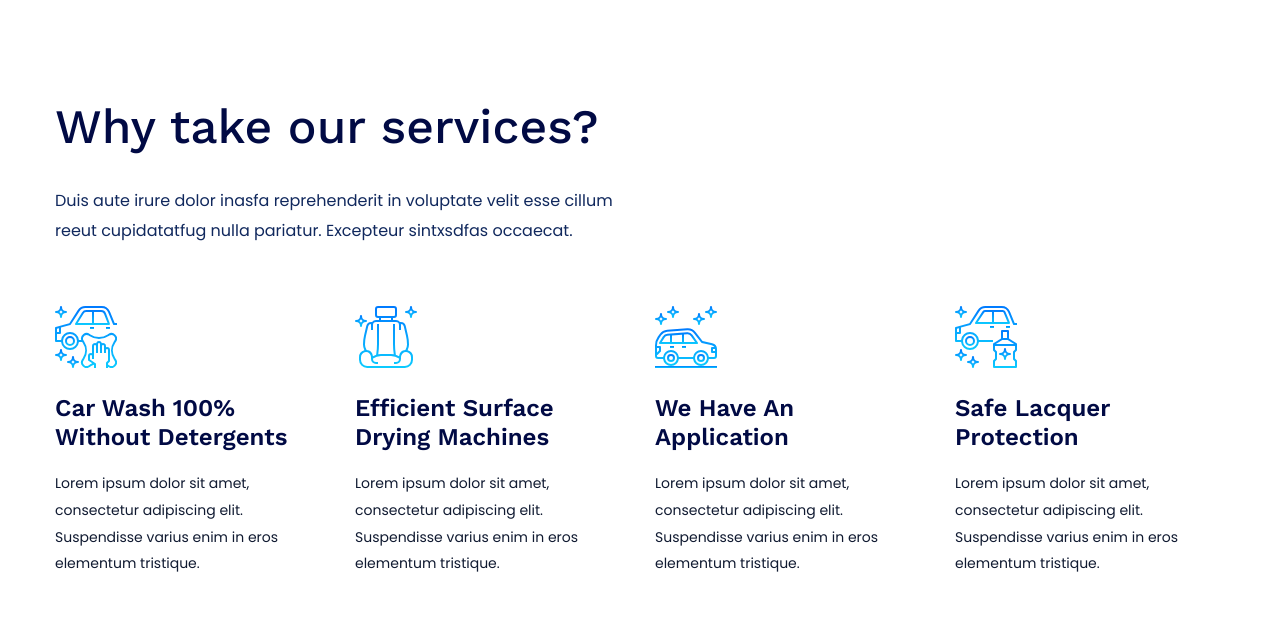
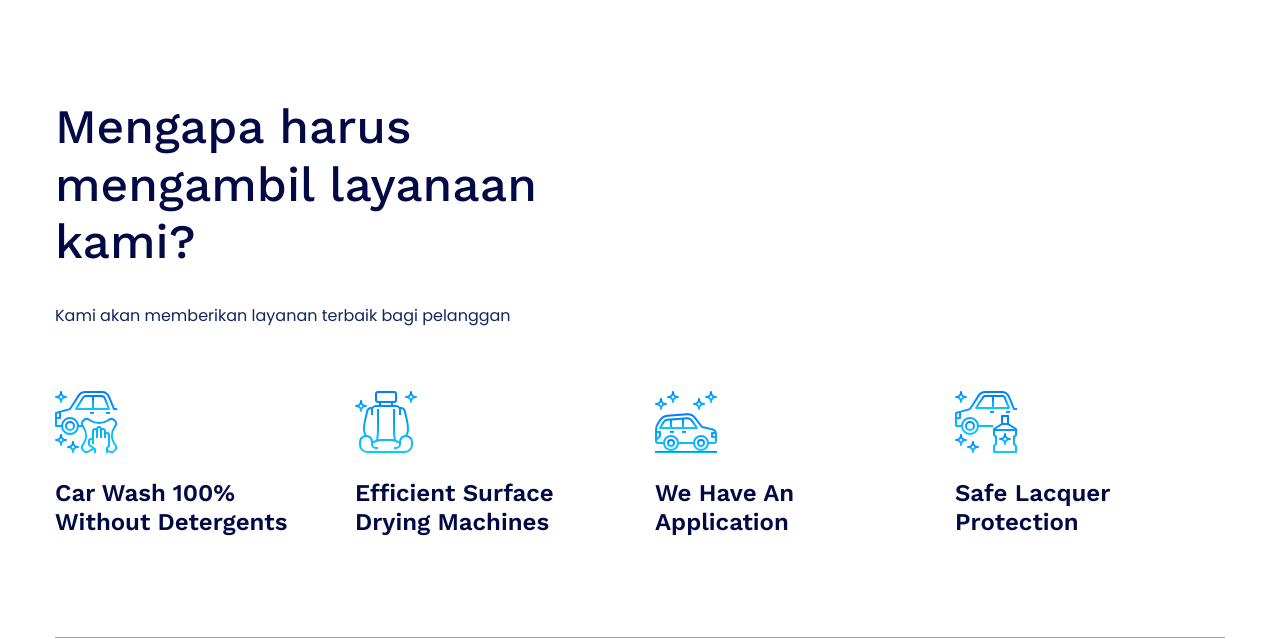
Before and after one commit to rudito1/Otocar, a PHP site: page /services.php in a window 1280 px wide. Shown: the part 2356-2994 px from the top of the page. Run offline with PHP 8.4, Linux system fonts and the light colour scheme; grey boxes are pictures that could not be loaded.

Commit message:
Update services.php

```diff
--- a/services.php
+++ b/services.php
@@ -251,9 +251,8 @@
                 <div class="row">
                     <div class="col-xl-6 col-lg-7 col-md-10 col-sm-11">
                         <div class="section-tittle mb-60">
-                            <h2>Why take our services?</h2>
-                            <p>Duis aute irure dolor inasfa reprehenderit in voluptate velit esse cillum reeut
-                            cupidatatfug nulla pariatur. Excepteur sintxsdfas occaecat.</p>
+                            <h2>Mengapa harus mengambil layanaan kami?</h2>
+                            <p>Kami akan memberikan layanan terbaik bagi pelanggan</p>
                         </div>
                     </div>
                 </div>
@@ -265,7 +264,7 @@
                             </div>
                             <div class="cat-cap">
                                 <h5>Car wash 100% without detergents</h5>
-                                <p>Lorem ipsum dolor sit amet, consectetur adipiscing elit. Suspendisse varius enim in eros elementum tristique.</p>
+                                <p></p>
                             </div>
                         </div>
                     </div>
@@ -276,7 +275,7 @@
                             </div>
                             <div class="cat-cap">
                                 <h5>Efficient surface drying machines</h5>
-                                <p>Lorem ipsum dolor sit amet, consectetur adipiscing elit. Suspendisse varius enim in eros elementum tristique.</p>
+                                <p></p>
                             </div>
                         </div>
                     </div>
@@ -287,7 +286,7 @@
                             </div>
                             <div class="cat-cap">
                                 <h5>We have an application</h5>
-                                <p>Lorem ipsum dolor sit amet, consectetur adipiscing elit. Suspendisse varius enim in eros elementum tristique.</p>
+                                <p></p>
                             </div>
                         </div>
                     </div>
@@ -298,7 +297,7 @@
                             </div>
                             <div class="cat-cap">
                                 <h5>Safe lacquer protection</h5>
-                                <p>Lorem ipsum dolor sit amet, consectetur adipiscing elit. Suspendisse varius enim in eros elementum tristique.</p>
+                                <p></p>
                             </div>
                         </div>
                     </div>
@@ -335,11 +334,11 @@
                                     </div>
                                     <div class="footer-tittle">
                                         <div class="footer-pera">
-                                            <p>Duis aute irure dolor inasfa reprehenderit in voluptate velit esse cillum reeut cupidatatfug.</p>
+                                            <p>Kami selalu memprioritaskan kepuasaan pelanggan </p>
                                         </div>
                                         <ul class="mb-40">
                                             <li class="number"><a href="#">(80) 783 367-3904</a></li>
-                                            <li class="number2"><a href="#">contact@carwash.com</a></li>
+                                            <li class="number2"><a href="#">contact@otocar.com</a></li>
                                         </ul>
                                     </div>
                                 </div>
```
